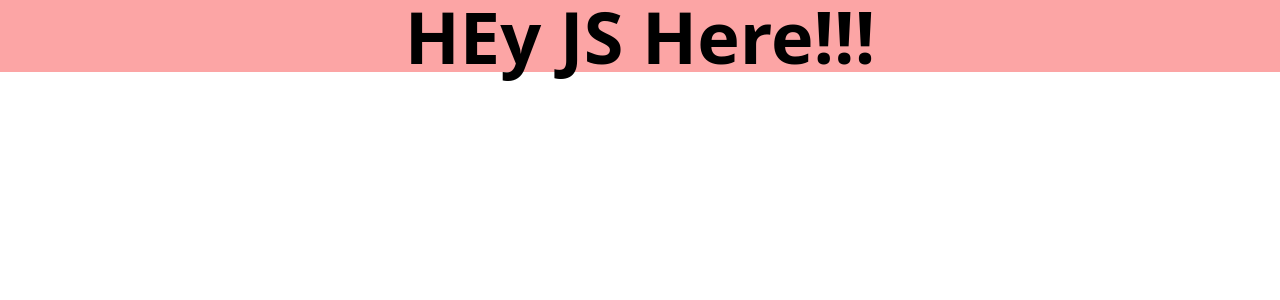
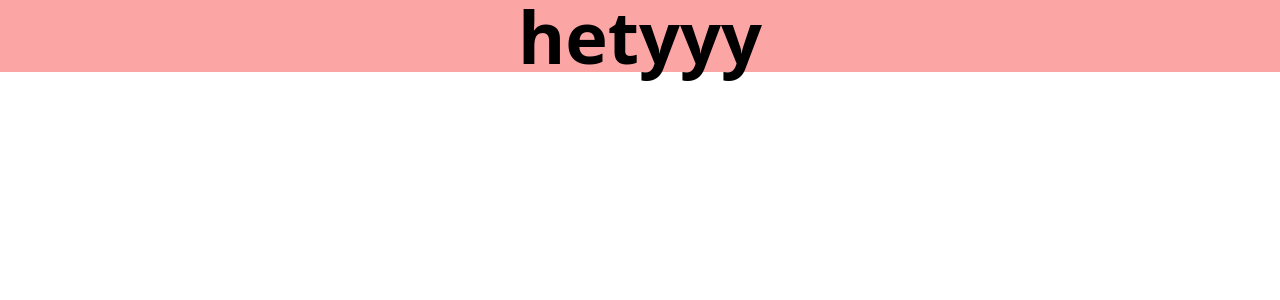
Before and after one commit to Jainilshah07/demoProject, a React (Create React App) app in the folder client/: page / in a window 1280 px wide. Shown: the top 300 px of the page. Built offline with nearby package versions, Linux system fonts and the light colour scheme.

Commit message:
setup done

```diff
--- a/client/package.json
+++ b/client/package.json
@@ -6,8 +6,10 @@
     "@testing-library/jest-dom": "^5.16.5",
     "@testing-library/react": "^13.4.0",
     "@testing-library/user-event": "^13.5.0",
+    "axios": "^1.3.2",
     "react": "^18.2.0",
     "react-dom": "^18.2.0",
+    "react-router-dom": "^6.8.1",
     "react-scripts": "5.0.1",
     "web-vitals": "^2.1.4"
   },
--- a/client/src/App.js
+++ b/client/src/App.js
@@ -1,9 +1,17 @@
 import './App.css';
+import { BrowserRouter, Routes, Route } from 'react-router-dom';
+import Home from './pages/home/Home'
+import Login from './pages/login/Login';
 
 function App() {
   return (
     <div className="App bg-red-300 text-7xl font-bold">
-      HEy JS Here!!!
+      <BrowserRouter>
+        <Routes>
+          <Route exact path='/' element={<Home/>} ></Route>
+          <Route exact path='login' element={<Login />} > </Route>
+        </Routes>
+      </BrowserRouter>
     </div>
   );
 }
--- /dev/null
+++ b/client/src/components/Card.js
@@ -0,0 +1,14 @@
+import React from 'react'
+
+const Card = () => {
+  return (
+    <div>
+      <div className="bg-slate-700">
+        <p className='font-light text-left text-2xl text-gray-500'>Universal</p>
+        <img className='w-56 my-7' src="https://d3gy1em549lxx2.cloudfront.net/c406de9a-db0f-4487-880c-a344e517a801.JPG" alt="" />
+      </div>
+    </div>
+  )
+}
+
+export default Card
--- /dev/null
+++ b/client/src/pages/home/Home.jsx
@@ -0,0 +1,11 @@
+import React from 'react'
+
+const Home = () => {
+  return (
+    <div>
+      hetyyy
+    </div>
+  )
+}
+
+export default Home
--- /dev/null
+++ b/client/src/pages/login/Login.jsx
@@ -0,0 +1,11 @@
+import React from 'react'
+
+const Login = () => {
+  return (
+    <div>
+      heeyyy
+    </div>
+  )
+}
+
+export default Login
```
Also changed, not shown: client/src/assets/logo512.png (added), client/src/components/Navbar.jsx (added), 1 other file (tests, documents, lock files or other folders).
